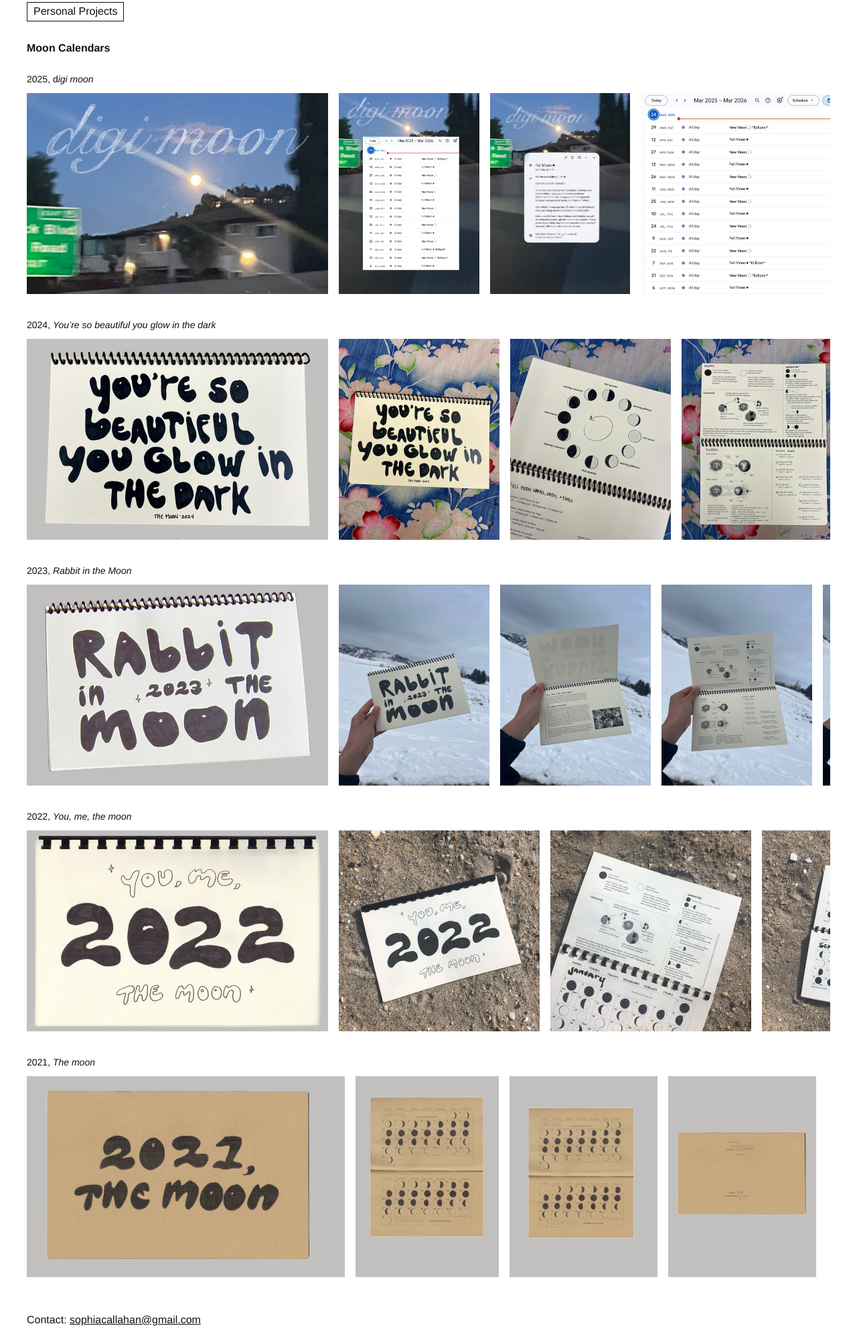
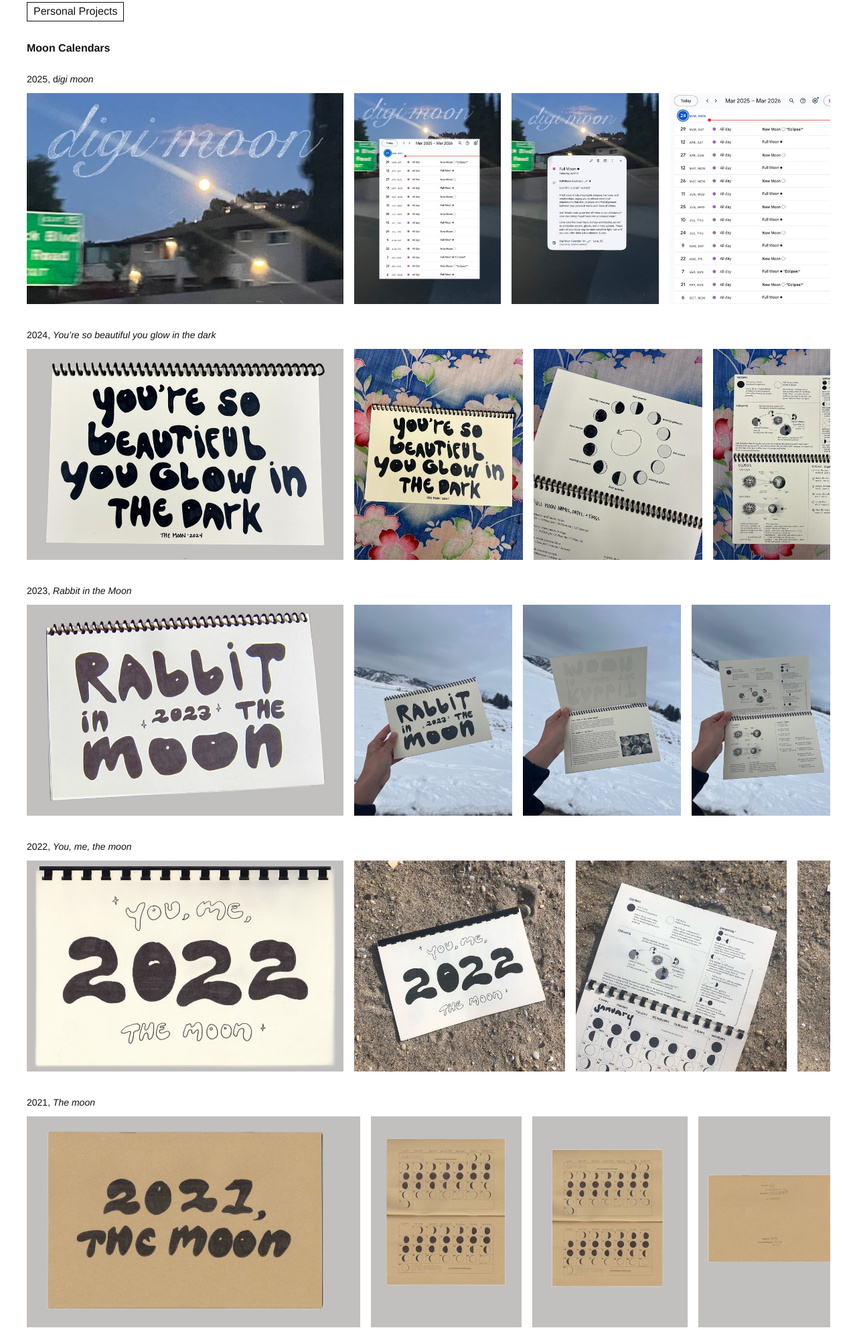
Before and after one commit to socal99/website, a plain HTML site: page moon-calendars.html in a window 1280 px wide. Shown: the part 37-2023 px from the top of the page at 67% size. Drawn offline with Linux system fonts and the light colour scheme.

Commit message:
Moon Calendars: rows 5% taller
Co-Authored-By: Claude Sonnet 5.5 <noreply@anthropic.com>
Claude-Session: https://claude.ai/code/session_01EyJpsHCcfW7ru5hZ23YUxd

```diff
--- a/moon-calendars.html
+++ b/moon-calendars.html
@@ -21,44 +21,44 @@ a{color:#111}
 <div style="margin-top: 28px; font-weight: 700">Moon Calendars</div>
 <div style="margin-top: 24px; font-size: 14px">2025, d<i>igi moon</i></div>
 <div class="strip" style="margin-top: 10px; display: flex; gap: 16px; align-items: flex-start; overflow-x: auto; padding-bottom: 12px">
-<div class="item"><img src="./images/moon-calendars/2025-1.jpg" alt="Moon Calendar 2025, image 1" style="display:block;height:300px;width:auto"></div>
-<div class="item"><img src="./images/moon-calendars/2025-2.jpg" alt="Moon Calendar 2025, image 2" style="display:block;height:300px;width:auto"></div>
-<div class="item"><img src="./images/moon-calendars/2025-3.jpg" alt="Moon Calendar 2025, image 3" style="display:block;height:300px;width:auto"></div>
-<div class="item"><img src="./images/moon-calendars/2025-4.jpg" alt="Moon Calendar 2025, image 4" style="display:block;height:300px;width:auto"></div>
+<div class="item"><img src="./images/moon-calendars/2025-1.jpg" alt="Moon Calendar 2025, image 1" style="display:block;height:315px;width:auto"></div>
+<div class="item"><img src="./images/moon-calendars/2025-2.jpg" alt="Moon Calendar 2025, image 2" style="display:block;height:315px;width:auto"></div>
+<div class="item"><img src="./images/moon-calendars/2025-3.jpg" alt="Moon Calendar 2025, image 3" style="display:block;height:315px;width:auto"></div>
+<div class="item"><img src="./images/moon-calendars/2025-4.jpg" alt="Moon Calendar 2025, image 4" style="display:block;height:315px;width:auto"></div>
 </div>
 <div style="margin-top: 24px; font-size: 14px">2024, <i>You’re so beautiful you glow in the dark</i></div>
 <div class="strip" style="margin-top: 10px; display: flex; gap: 16px; align-items: flex-start; overflow-x: auto; padding-bottom: 12px">
-<div class="item"><img src="./images/moon-calendars/2024-1.jpg" alt="Moon Calendar 2024, image 1" style="display:block;height:300px;width:auto"></div>
-<div class="item"><img src="./images/moon-calendars/2024-2.jpg" alt="Moon Calendar 2024, image 2" style="display:block;height:300px;width:auto"></div>
-<div class="item"><img src="./images/moon-calendars/2024-3.jpg" alt="Moon Calendar 2024, image 3" style="display:block;height:300px;width:auto"></div>
-<div class="item"><img src="./images/moon-calendars/2024-4.jpg" alt="Moon Calendar 2024, image 4" style="display:block;height:300px;width:auto"></div>
-<div class="item"><img src="./images/moon-calendars/2024-5.jpg" alt="Moon Calendar 2024, image 5" style="display:block;height:300px;width:auto"></div>
-<div class="item"><img src="./images/moon-calendars/2024-6.jpg" alt="Moon Calendar 2024, image 6" style="display:block;height:300px;width:auto"></div>
+<div class="item"><img src="./images/moon-calendars/2024-1.jpg" alt="Moon Calendar 2024, image 1" style="display:block;height:315px;width:auto"></div>
+<div class="item"><img src="./images/moon-calendars/2024-2.jpg" alt="Moon Calendar 2024, image 2" style="display:block;height:315px;width:auto"></div>
+<div class="item"><img src="./images/moon-calendars/2024-3.jpg" alt="Moon Calendar 2024, image 3" style="display:block;height:315px;width:auto"></div>
+<div class="item"><img src="./images/moon-calendars/2024-4.jpg" alt="Moon Calendar 2024, image 4" style="display:block;height:315px;width:auto"></div>
+<div class="item"><img src="./images/moon-calendars/2024-5.jpg" alt="Moon Calendar 2024, image 5" style="display:block;height:315px;width:auto"></div>
+<div class="item"><img src="./images/moon-calendars/2024-6.jpg" alt="Moon Calendar 2024, image 6" style="display:block;height:315px;width:auto"></div>
 </div>
 <div style="margin-top: 24px; font-size: 14px">2023, <i>Rabbit in the Moon</i></div>
 <div class="strip" style="margin-top: 10px; display: flex; gap: 16px; align-items: flex-start; overflow-x: auto; padding-bottom: 12px">
-<div class="item"><img src="./images/moon-calendars/2023-1.jpg" alt="Moon Calendar 2023, image 1" style="display:block;height:300px;width:auto"></div>
-<div class="item"><img src="./images/moon-calendars/2023-2.jpg" alt="Moon Calendar 2023, image 2" style="display:block;height:300px;width:auto"></div>
-<div class="item"><img src="./images/moon-calendars/2023-3.jpg" alt="Moon Calendar 2023, image 3" style="display:block;height:300px;width:auto"></div>
-<div class="item"><img src="./images/moon-calendars/2023-4.jpg" alt="Moon Calendar 2023, image 4" style="display:block;height:300px;width:auto"></div>
-<div class="item"><img src="./images/moon-calendars/2023-5.jpg" alt="Moon Calendar 2023, image 5" style="display:block;height:300px;width:auto"></div>
-<div class="item"><img src="./images/moon-calendars/2023-6.jpg" alt="Moon Calendar 2023, image 6" style="display:block;height:300px;width:auto"></div>
+<div class="item"><img src="./images/moon-calendars/2023-1.jpg" alt="Moon Calendar 2023, image 1" style="display:block;height:315px;width:auto"></div>
+<div class="item"><img src="./images/moon-calendars/2023-2.jpg" alt="Moon Calendar 2023, image 2" style="display:block;height:315px;width:auto"></div>
+<div class="item"><img src="./images/moon-calendars/2023-3.jpg" alt="Moon Calendar 2023, image 3" style="display:block;height:315px;width:auto"></div>
+<div class="item"><img src="./images/moon-calendars/2023-4.jpg" alt="Moon Calendar 2023, image 4" style="display:block;height:315px;width:auto"></div>
+<div class="item"><img src="./images/moon-calendars/2023-5.jpg" alt="Moon Calendar 2023, image 5" style="display:block;height:315px;width:auto"></div>
+<div class="item"><img src="./images/moon-calendars/2023-6.jpg" alt="Moon Calendar 2023, image 6" style="display:block;height:315px;width:auto"></div>
 </div>
 <div style="margin-top: 24px; font-size: 14px">2022, <i>You, me, the moon</i></div>
 <div class="strip" style="margin-top: 10px; display: flex; gap: 16px; align-items: flex-start; overflow-x: auto; padding-bottom: 12px">
-<div class="item"><img src="./images/moon-calendars/2022-1.jpg" alt="Moon Calendar 2022, image 1" style="display:block;height:300px;width:auto"></div>
-<div class="item"><img src="./images/moon-calendars/2022-2.jpg" alt="Moon Calendar 2022, image 2" style="display:block;height:300px;width:auto"></div>
-<div class="item"><img src="./images/moon-calendars/2022-3.jpg" alt="Moon Calendar 2022, image 3" style="display:block;height:300px;width:auto"></div>
-<div class="item"><img src="./images/moon-calendars/2022-4.jpg" alt="Moon Calendar 2022, image 4" style="display:block;height:300px;width:auto"></div>
-<div class="item"><img src="./images/moon-calendars/2022-5.jpg" alt="Moon Calendar 2022, image 5" style="display:block;height:300px;width:auto"></div>
-<div class="item"><img src="./images/moon-calendars/2022-6.jpg" alt="Moon Calendar 2022, image 6" style="display:block;height:300px;width:auto"></div>
+<div class="item"><img src="./images/moon-calendars/2022-1.jpg" alt="Moon Calendar 2022, image 1" style="display:block;height:315px;width:auto"></div>
+<div class="item"><img src="./images/moon-calendars/2022-2.jpg" alt="Moon Calendar 2022, image 2" style="display:block;height:315px;width:auto"></div>
+<div class="item"><img src="./images/moon-calendars/2022-3.jpg" alt="Moon Calendar 2022, image 3" style="display:block;height:315px;width:auto"></div>
+<div class="item"><img src="./images/moon-calendars/2022-4.jpg" alt="Moon Calendar 2022, image 4" style="display:block;height:315px;width:auto"></div>
+<div class="item"><img src="./images/moon-calendars/2022-5.jpg" alt="Moon Calendar 2022, image 5" style="display:block;height:315px;width:auto"></div>
+<div class="item"><img src="./images/moon-calendars/2022-6.jpg" alt="Moon Calendar 2022, image 6" style="display:block;height:315px;width:auto"></div>
 </div>
 <div style="margin-top: 24px; font-size: 14px">2021, <i>The moon</i></div>
 <div class="strip" style="margin-top: 10px; display: flex; gap: 16px; align-items: flex-start; overflow-x: auto; padding-bottom: 12px">
-<div class="item"><img src="./images/moon-calendars/2021-1.jpg" alt="Moon Calendar 2021, image 1" style="display:block;height:300px;width:auto"></div>
-<div class="item"><img src="./images/moon-calendars/2021-2.jpg" alt="Moon Calendar 2021, image 2" style="display:block;height:300px;width:auto"></div>
-<div class="item"><img src="./images/moon-calendars/2021-3.jpg" alt="Moon Calendar 2021, image 3" style="display:block;height:300px;width:auto"></div>
-<div class="item"><img src="./images/moon-calendars/2021-4.jpg" alt="Moon Calendar 2021, image 4" style="display:block;height:300px;width:auto"></div>
+<div class="item"><img src="./images/moon-calendars/2021-1.jpg" alt="Moon Calendar 2021, image 1" style="display:block;height:315px;width:auto"></div>
+<div class="item"><img src="./images/moon-calendars/2021-2.jpg" alt="Moon Calendar 2021, image 2" style="display:block;height:315px;width:auto"></div>
+<div class="item"><img src="./images/moon-calendars/2021-3.jpg" alt="Moon Calendar 2021, image 3" style="display:block;height:315px;width:auto"></div>
+<div class="item"><img src="./images/moon-calendars/2021-4.jpg" alt="Moon Calendar 2021, image 4" style="display:block;height:315px;width:auto"></div>
 </div>
 
 <div style="margin-top: 40px">Contact: <a href="mailto:sophiacallahan@gmail.com">sophiacallahan@gmail.com</a></div>
```
